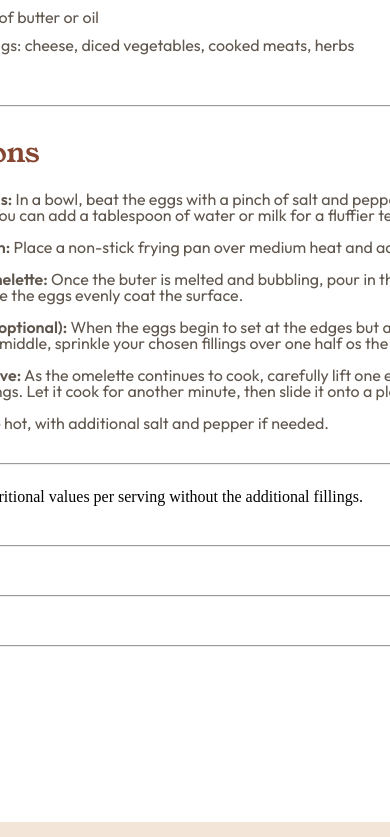
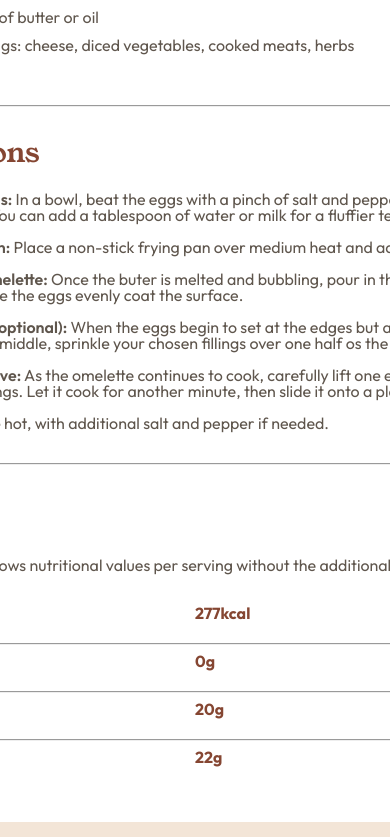
Before and after one commit to Carlos-Eduardo-S/Projeto-Receitas, a plain HTML site: page index.html in a window 390 px wide. Shown: the part 894-1731 px from the top of the page. Drawn offline with Linux system fonts and the light colour scheme.

Commit message:
Terminado a estização da Nutrição
Terminado a estilização da Nutrição, será iniciado a responsividade para tablet e em seguida a responsividade mobile.

```diff
--- a/Design/style.css
+++ b/Design/style.css
@@ -150,6 +150,7 @@ hr {
     width: 656px;
     padding: 0px 40px;
     margin: 32px 0;
+    font-size: 16px;
 }
 
 .instrucoes__titulo {
@@ -171,3 +172,41 @@ hr {
 .item__numero {
     height: 13px;
 }
+
+/* Nutrição */
+.conteudo__nutricao {
+    width: 656px;
+    margin: 32px 40px 40px 40px;
+    font-family: var(--outfit);
+    font-size: 16px;
+    font-weight: 400;
+    color: var(--stone-600);
+}
+
+.nutricao__titulo {
+    font-family: var(--young);
+    font-size: 28px;
+    color: var(--brown-800);
+    margin-bottom: 32px;
+}
+
+.nutricao__texto {
+    margin-bottom: 32px;
+    font-weight: 400;
+}
+
+.tabela__calorias {
+    display: flex;
+    padding-left: 32px;
+    gap: 8px;
+    height: 30px;
+}
+
+.calorias__texto {
+    width: 288px;
+}
+
+.calorias__numero {
+    color: var(--brown-800);
+    font-weight: 700;
+}
--- a/index.html
+++ b/index.html
@@ -97,7 +97,7 @@
         <div class="conteudo__nutricao">
             <h2 class="nutricao__titulo">Nutrition</h2>
             <p class="nutricao__texto">The table below shows nutritional values per serving without the additional fillings.</p>
-            <div class="nutricao__tabela">
+            <!-- <div class="nutricao__tabela"> -->
                 <div class="tabela__calorias">
                     <p class="calorias__texto">Calories</p>
                     <p class="calorias__numero">277kcal</p>
@@ -123,7 +123,7 @@
                     <p class="calorias__texto">Fat</p>
                     <p class="calorias__numero">22g</p>
                 </div>
-            </div>
+            <!-- </div> -->
         </div>
     </section>
 </body>
```
